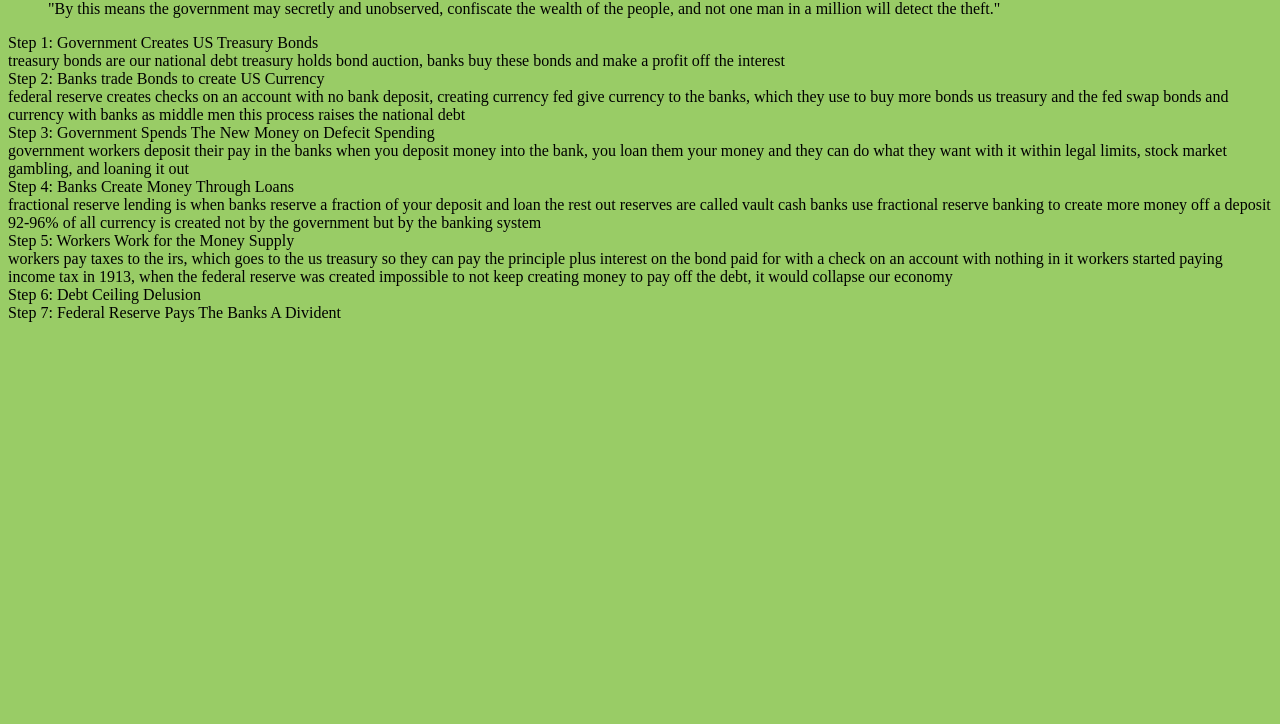
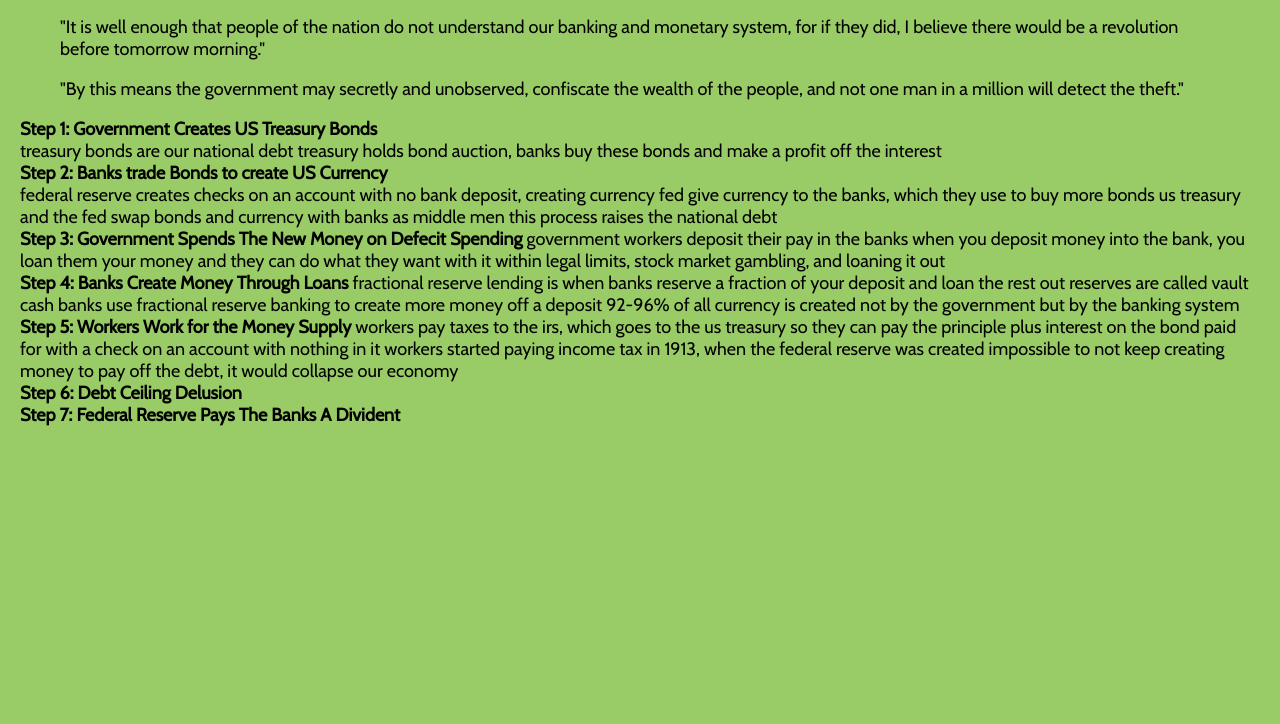
Before and after one commit to adamromero/monetary-system, a website: page index.html in a window 1280 px wide. Shown: the part 76-800 px from the top of the page. Drawn offline with nearby package versions, Linux system fonts and the light colour scheme.

Commit message:
Style changes

```diff
--- a/index.html
+++ b/index.html
@@ -1,56 +1,73 @@
 <!DOCTYPE html>
 <html lang="en">
    <head>
-	<meta charset="UTF-8">
-	<meta name="viewport" content="width=device-width, initial-scale=1.0">
-	<link rel="stylesheet" href="css/style.css">
+      <meta charset="UTF-8" />
+      <meta name="viewport" content="width=device-width, initial-scale=1.0" />
+      <link rel="preconnect" href="https://fonts.gstatic.com" />
+      <link
+         href="https://fonts.googleapis.com/css2?family=Cabin&display=swap"
+         rel="stylesheet"
+      />
+      <link rel="stylesheet" href="css/style.css" />
       <title>The Monetary System Explained</title>
    </head>
    <body>
-	Explaination of the United States Monetary System.
-	<blockquote>"It is well enough that people of the nation do not understand our banking and monetary system, for if they did, I believe there would be a revolution before tomorrow morning."</blockquote>
-	<blockquote>"By this means the government may secretly and unobserved, confiscate the wealth of the people, and not one man in a million will detect the theft."</blockquote>
+      <h1>Explanation of the United States Monetary System</h1>
+      <blockquote>
+         "It is well enough that people of the nation do not understand our
+         banking and monetary system, for if they did, I believe there would be
+         a revolution before tomorrow morning."
+      </blockquote>
+      <blockquote>
+         "By this means the government may secretly and unobserved, confiscate
+         the wealth of the people, and not one man in a million will detect the
+         theft."
+      </blockquote>
       <div>
-		<div>Step 1: Government Creates US Treasury Bonds</div>
-		treasury bonds are our national debt
-		treasury holds bond auction, banks buy these bonds and make a profit off the interest
+         <strong>Step 1: Government Creates US Treasury Bonds</strong>
+         <div>
+            treasury bonds are our national debt treasury holds bond auction,
+            banks buy these bonds and make a profit off the interest
+         </div>
       </div>
       <div>
-		<div>Step 2: Banks trade Bonds to create US Currency</div>
-		federal reserve creates checks on an account with no bank deposit, creating currency
-		fed give currency to the banks, which they use to buy more bonds
-		us treasury and the fed swap bonds and currency with banks as middle men
-		this process raises the national debt
+         <strong>Step 2: Banks trade Bonds to create US Currency</strong>
+         <div>
+            federal reserve creates checks on an account with no bank deposit,
+            creating currency fed give currency to the banks, which they use to
+            buy more bonds us treasury and the fed swap bonds and currency with
+            banks as middle men this process raises the national debt
+         </div>
       </div>
       <div>
-		<div>Step 3: Government Spends The New Money on Defecit Spending</div>
-		government workers deposit their pay in the banks
-		when you deposit money into the bank, you loan them your money and they can do what they want with it
-		within legal limits, stock market gambling, and loaning it out
+         <strong
+            >Step 3: Government Spends The New Money on Defecit Spending</strong
+         >
+         government workers deposit their pay in the banks when you deposit
+         money into the bank, you loan them your money and they can do what they
+         want with it within legal limits, stock market gambling, and loaning it
+         out
       </div>
       <div>
-		<div>Step 4: Banks Create Money Through Loans</div>
-		fractional reserve lending is when banks reserve a fraction of your deposit and loan the rest out
-		reserves are called vault cash
-		banks use fractional reserve banking to create more money off a deposit
-		92-96% of all currency is created not by the government but by the banking system
+         <strong>Step 4: Banks Create Money Through Loans</strong>
+         fractional reserve lending is when banks reserve a fraction of your
+         deposit and loan the rest out reserves are called vault cash banks use
+         fractional reserve banking to create more money off a deposit 92-96% of
+         all currency is created not by the government but by the banking system
       </div>
       <div>
-		<div>Step 5: Workers Work for the Money Supply </div>
-		workers pay taxes to the irs, which goes to the us treasury so they can pay the principle plus interest
-		on the bond paid for with a check on an account with nothing in it
-		workers started paying income tax in 1913, when the federal reserve was created
-		impossible to not keep creating money to pay off the debt, it would collapse our economy
+         <strong>Step 5: Workers Work for the Money Supply</strong>
+         workers pay taxes to the irs, which goes to the us treasury so they can
+         pay the principle plus interest on the bond paid for with a check on an
+         account with nothing in it workers started paying income tax in 1913,
+         when the federal reserve was created impossible to not keep creating
+         money to pay off the debt, it would collapse our economy
       </div>
       <div>
-		<div>Step 6: Debt Ceiling Delusion</div>
-
-
+         <strong>Step 6: Debt Ceiling Delusion</strong>
       </div>
       <div>
-		<div>Step 7: Federal Reserve Pays The Banks A Divident </div>
-
-
+         <strong>Step 7: Federal Reserve Pays The Banks A Divident</strong>
       </div>
    </body>
 </html>
--- a/scss/style.scss
+++ b/scss/style.scss
@@ -1,3 +1,11 @@
+html {
+   font-size: 62.5%;
+}
+
 body {
    background: #99cc66;
+   font-family: "Cabin", sans-serif;
+   font-size: 1.8rem;
+   margin: 0;
+   padding: 0 2rem;
 }
```
Also changed, not shown: css/style.css. Lines whose indentation alone changed are shown as unchanged.
